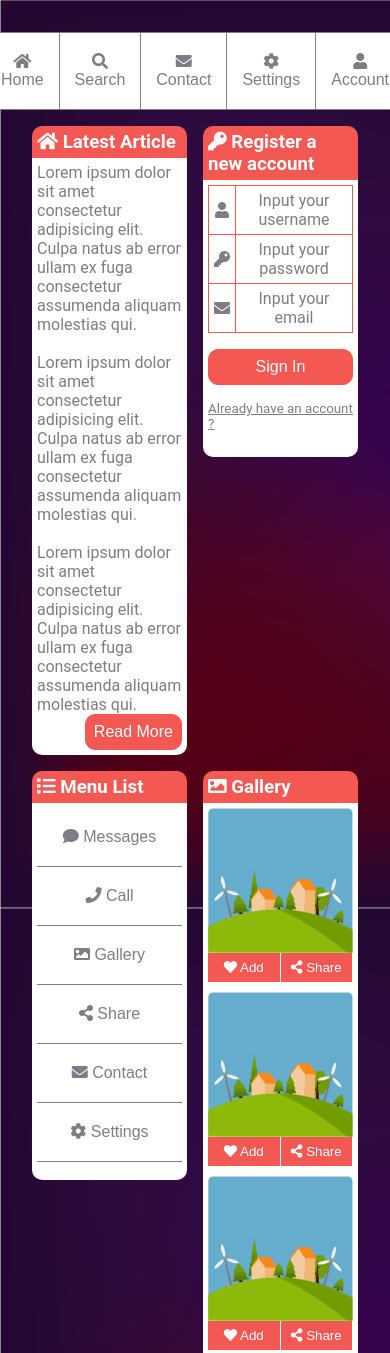
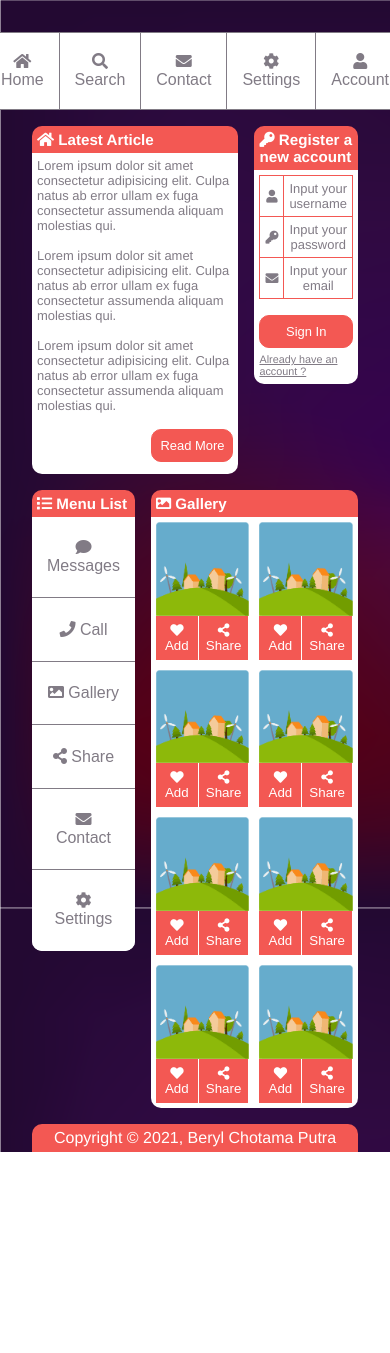
Before and after one commit to berylcp/Old-Website-Theme-Layout, a plain HTML site: page index.html in a window 390 px wide. Shown: the top 1353 px of the page. After the commit the page ends 1152 px from the top, so only its background shows below. Drawn offline with Linux system fonts and the light colour scheme.

Commit message:
Add files via upload

```diff
--- a/index.html
+++ b/index.html
@@ -5,9 +5,9 @@
     <meta charset="UTF-8">
     <meta http-equiv="X-UA-Compatible" content="IE=edge">
     <meta name="viewport" content="width=device-width, initial-scale=1.0">
-    <title>Old Page Layout v2</title>
+    <title>Old Page Layout v3</title>
 
-    <link rel="stylesheet" href="fontawesome.css">
+    <link rel="stylesheet" href="../fontawesome.css">
     <link rel="stylesheet" href="style.css">
 </head>
 
@@ -91,7 +91,7 @@
                     <button><i class="fa fa-image"></i> Gallery</button>
                     <button><i class="fa fa-share-alt"></i> Share</button>
                     <button><i class="fa fa-envelope"></i> Contact</button>
-                    <button><i class="fa fa-cog"></i> Settings</button>
+                    <button class="bBorder"><i class="fa fa-cog"></i> Settings</button>
                 </div>
             </div>
         </div>
@@ -104,7 +104,7 @@
             <div class="contentContent">
                 <div class="galleryContent">
                     <div class="imgContainer">
-                        <img src="default.png">
+                        <img src="../default.png">
                         <div class="imgContent">
                             <button class="imgContentBtn"><i class="fa fa-heart"></i> Add</button>
                             <button class="imgContentBtn"><i class="fa fa-share-alt"></i> Share</button>
@@ -112,7 +112,7 @@
                     </div>
 
                     <div class="imgContainer">
-                        <img src="default.png">
+                        <img src="../default.png">
                         <div class="imgContent">
                             <button class="imgContentBtn"><i class="fa fa-heart"></i> Add</button>
                             <button class="imgContentBtn"><i class="fa fa-share-alt"></i> Share</button>
@@ -120,7 +120,7 @@
                     </div>
 
                     <div class="imgContainer">
-                        <img src="default.png">
+                        <img src="../default.png">
                         <div class="imgContent">
                             <button class="imgContentBtn"><i class="fa fa-heart"></i> Add</button>
                             <button class="imgContentBtn"><i class="fa fa-share-alt"></i> Share</button>
@@ -128,7 +128,7 @@
                     </div>
 
                     <div class="imgContainer">
-                        <img src="default.png">
+                        <img src="../default.png">
                         <div class="imgContent">
                             <button class="imgContentBtn"><i class="fa fa-heart"></i> Add</button>
                             <button class="imgContentBtn"><i class="fa fa-share-alt"></i> Share</button>
@@ -136,7 +136,7 @@
                     </div>
 
                     <div class="imgContainer">
-                        <img src="default.png">
+                        <img src="../default.png">
                         <div class="imgContent">
                             <button class="imgContentBtn"><i class="fa fa-heart"></i> Add</button>
                             <button class="imgContentBtn"><i class="fa fa-share-alt"></i> Share</button>
@@ -144,7 +144,7 @@
                     </div>
 
                     <div class="imgContainer">
-                        <img src="default.png">
+                        <img src="../default.png">
                         <div class="imgContent">
                             <button class="imgContentBtn"><i class="fa fa-heart"></i> Add</button>
                             <button class="imgContentBtn"><i class="fa fa-share-alt"></i> Share</button>
@@ -152,7 +152,7 @@
                     </div>
 
                     <div class="imgContainer">
-                        <img src="default.png">
+                        <img src="../default.png">
                         <div class="imgContent">
                             <button class="imgContentBtn"><i class="fa fa-heart"></i> Add</button>
                             <button class="imgContentBtn"><i class="fa fa-share-alt"></i> Share</button>
@@ -160,7 +160,7 @@
                     </div>
 
                     <div class="imgContainer">
-                        <img src="default.png">
+                        <img src="../default.png">
                         <div class="imgContent">
                             <button class="imgContentBtn"><i class="fa fa-heart"></i> Add</button>
                             <button class="imgContentBtn"><i class="fa fa-share-alt"></i> Share</button>
--- a/style.css
+++ b/style.css
@@ -7,7 +7,7 @@
 body {
     background-image: url('../background.png');
     background-size: cover;
-    font-family: 'Roboto';
+    font-family: 'Helvetica';
 }
 
 /* Container */
@@ -16,13 +16,16 @@ body {
     height: 100vh;
     margin: 2rem;
     display: grid;
-    grid-template-columns: repeat(2, 1fr);
+    grid-template-columns: repeat(4, 1fr);
+    /* grid-template-columns: 400px 400px; */
     grid-template-rows: repeat(4, 1fr);
+    /* grid-auto-rows: 1fr;
+    grid-auto-columns: 1fr; */
     grid-template-areas:
-        "header header"
-        "mainContent registerForm"
-        "leftSideBar gallery"
-        "footer footer";
+        "header header header header"
+        "mainContent mainContent mainContent registerForm"
+        "leftSideBar gallery gallery gallery"
+        "footer footer footer footer";
 
     grid-column-gap: 1rem;
     grid-row-gap: 1rem;
@@ -119,12 +122,65 @@ body {
     color: #f35853;
 }
 
+@media only screen and (max-width: 575px) {
+    .mainContentSection .contentContent {
+        font-size: 0.81rem;
+    }
+
+    .mainContentSection .contentHeader {
+        font-size: 0.81rem;
+    }
+
+    .mainContentSection .contentContent {
+        padding-bottom: 12px;
+    }
+
+    .readMoreBtn {
+        font-size: 0.81rem;
+        margin-top: 1rem;
+    }
+}
+
 /* Register Form Section */
 
 .registerFormSection {
     grid-area: registerForm;
 }
 
+.formTable {
+    margin: 1.11rem;
+}
+
+@media only screen and (max-width: 768px) {
+    .formTable {
+        margin: 0;
+    }
+
+    .registerFormAnchor {
+        font-size: 0.81rem;
+        margin-bottom: 12px;
+    }
+}
+
+@media only screen and (max-width: 575px) {
+    .formTable {
+        margin: 0;
+        font-size: 0.81rem;
+    }
+
+    .signInBtn {
+        font-size: 0.81rem !important;
+    }
+
+    .registerFormAnchor {
+        font-size: 0.81rem;
+        margin-bottom: 12px;
+    }
+
+    .registerFormSection .contentHeader {
+        font-size: 0.81rem;
+    }
+}
 
 .formTable,
 td {
@@ -145,8 +201,9 @@ td {
     border: 1px solid #f35853;
     outline: none;
     border-radius: 10px;
-    margin-top: 1rem;
-    margin-bottom: 1rem;
+    /* margin-bottom: 1rem; */
+    margin-top: 5px;
+    margin-bottom: 5px;
     display: block;
     cursor: pointer;
     font-size: 1rem;
@@ -163,7 +220,18 @@ td {
     color: #817b85;
     display: flex;
     justify-content: center;
-    margin-bottom: 1.3rem;
+    /* margin-bottom: 1rem;
+    margin-top: 5px; */
+}
+
+@media only screen and (max-width: 575px) {
+    .signInBtn {
+        margin-top: 1rem;
+    }
+
+    .registerFormAnchor {
+        margin-bottom: 2px;
+    }
 }
 
 /* Left Side Bar Section */
@@ -171,22 +239,56 @@ td {
     grid-area: leftSideBar;
 }
 
+.leftSideBarSection .contentContent {
+    padding: 0;
+}
+
 .sideBtnGroup {
     display: block;
-    padding-bottom: 0.8rem;
+    padding-bottom: 0rem;
 }
 
 .sideBtnGroup button {
     background-color: #fff;
     border-bottom: 1px solid #817b85 !important;
     color: #817b85;
-    padding: 20px 15px;
+    padding: 20.8px 15px;
     cursor: pointer;
     float: left;
     font-size: 1rem;
     outline: none;
     width: 100%;
     border: none;
+}
+
+@media only screen and (max-width: 575px) {
+    .leftSideBarSection .contentHeader {
+        font-size: 0.81rem;
+    }
+
+    .sideBtnGroup button {
+        padding: 22.22px 15px !important;
+    }
+
+    .galleryContent {
+        grid-template-columns: repeat(auto-fit, minmax(90px, 1fr)) !important;
+    }
+
+    .gallerySection .contentHeader {
+        font-size: 0.81rem;
+    }
+}
+
+@media only screen and (max-width: 768px) {
+    .sideBtnGroup button {
+        padding: 16.8px 15px;
+    }
+}
+
+.sideBtnGroup .bBorder {
+    border-bottom-left-radius: 10px;
+    border-bottom-right-radius: 10px;
+    border: none !important;
 }
 
 /* Clear floats (clearfix hack) */
@@ -208,10 +310,16 @@ td {
 
 .galleryContent {
     display: grid;
-    grid-template-columns: repeat(auto-fit, minmax(120px, 1fr));
+    grid-template-columns: repeat(auto-fit, minmax(110px, 1fr));
     justify-content: center;
     grid-column-gap: 10px;
     grid-row-gap: 10px;
+}
+
+@media only screen and (max-width: 768px) {
+    .galleryContent {
+        grid-template-columns: repeat(auto-fit, minmax(100px, 1fr));
+    }
 }
 
 .galleryContent img {
```
